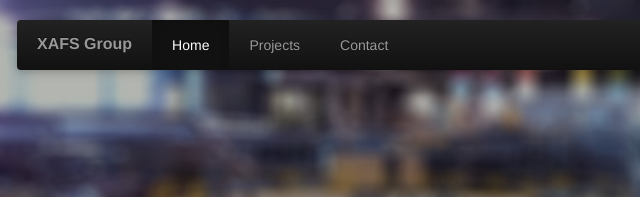
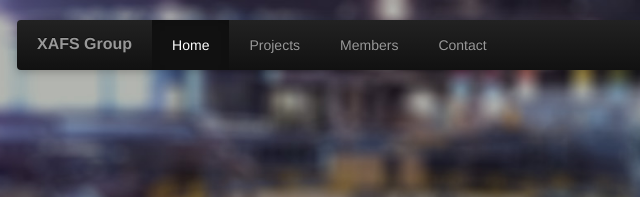
Before and after one commit to eddotman/xafs-site, a plain HTML site: page index.html in a window 1280 px wide. Shown: the top 197 px of the page, 38-678 px from the left. Drawn offline with Linux system fonts and the light colour scheme.

Commit message:
navbar change

```diff
--- a/index.html
+++ b/index.html
@@ -291,6 +291,7 @@
               <ul class="nav">
                 <li class="active"><a href="#">Home</a></li>
                 <li><a href="projects.html">Projects</a></li>
+                <li><a href="members.html">Members</a></li>
                 <li><a href="contact.html">Contact</a></li>
               </ul>
             </div><!--/.nav-collapse -->
```
